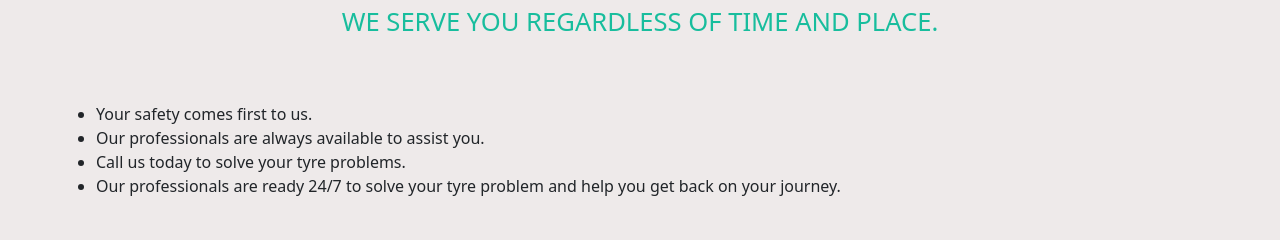
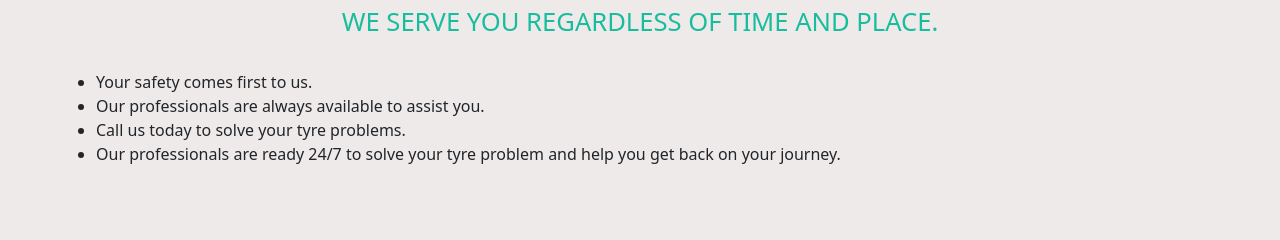
Before and after one commit to Mehwishmushtaq/MrTyreFitter, a React (Vite) app: page /contact in a window 1280 px wide. Shown: the part 559-799 px from the top of the page. Built offline with nearby package versions, Linux system fonts and the light colour scheme.

Commit message:
Update Contact.jsx

```diff
--- a/src/Contact.jsx
+++ b/src/Contact.jsx
@@ -22,7 +22,7 @@ function ContactPage() {
                         </div>
                     </div>
                 </Row>
-                <div className='para-width mx-auto mt-5'>
+                <div className='para-width mx-auto mt-3'>
                     <ul>
                         <li>Your safety comes first to us.</li>
                         <li>Our professionals are always available to assist you.</li>
```
